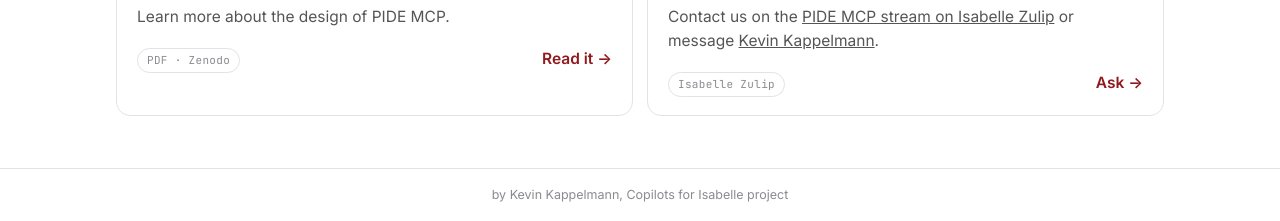
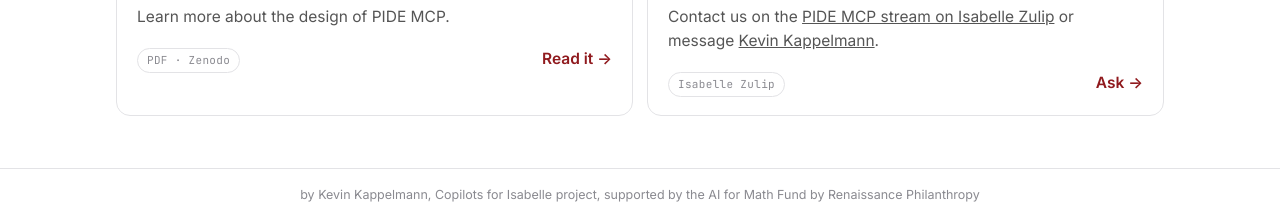
Before and after one commit to Copilots-for-Isabelle/formalproof.ai, a plain HTML site: page index.html in a window 1280 px wide. Shown: the part 4692-4913 px from the top of the page. Drawn offline with Linux system fonts and the light colour scheme.

Commit message:
add funding note

```diff
--- a/index.html
+++ b/index.html
@@ -1108,7 +1108,7 @@
 </nav>
 
 <footer>
-  <span>by <a href="https://github.com/kappelmann/">Kevin Kappelmann</a>, <a href="https://www.renaissancephilanthropy.org/copilots-for-isabelle-learning-logical-structure-for-a-better-proving-experience">Copilots for Isabelle</a> project</span>
+  <span>by <a href="https://github.com/kappelmann/">Kevin Kappelmann</a>, <a href="https://www.renaissancephilanthropy.org/copilots-for-isabelle-learning-logical-structure-for-a-better-proving-experience">Copilots for Isabelle</a> project, supported by the AI for Math Fund by Renaissance Philanthropy</span>
 </footer>
 <script>
 // The rail marks which chapter you are in. CSS cannot express that -- it has no
```
